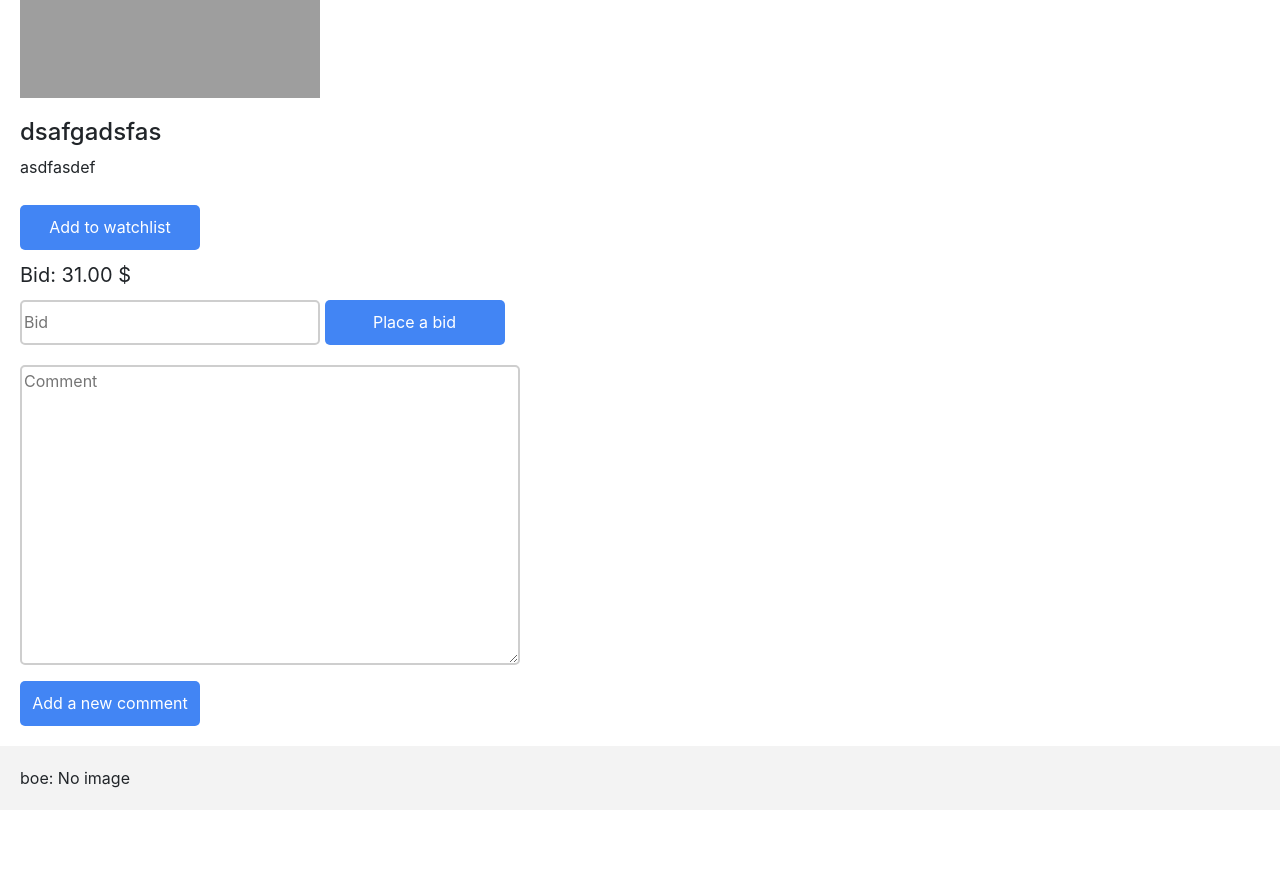
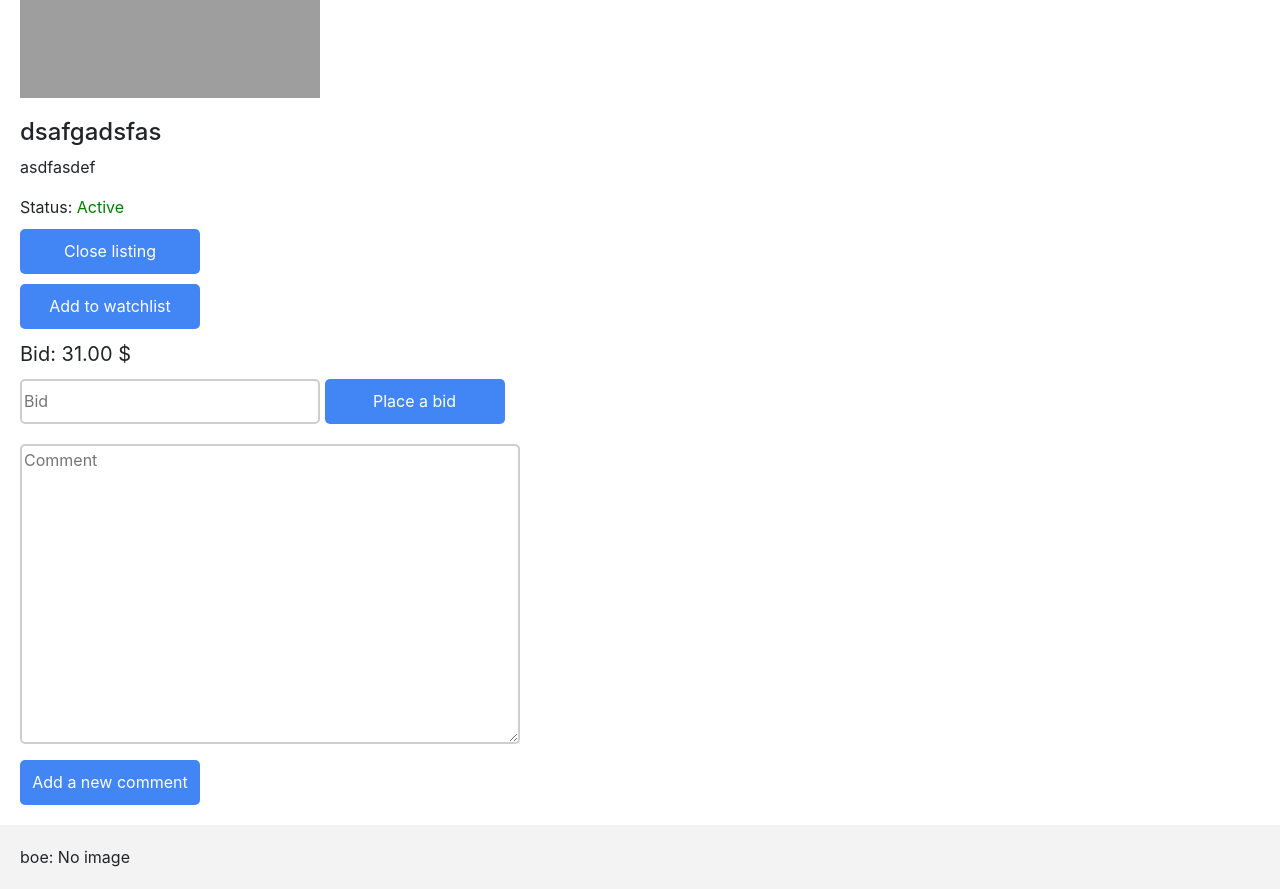
Before and after one commit to constantin-boerescu/Project-2-Commerce-CS50w, a Django app: page /2 in a window 1280 px wide. Shown: the part 304-1193 px from the top of the page. Before the commit the page ends 1092 px from the top, so only its background shows below. Run offline with Django 3.2, Linux system fonts and the light colour scheme; a user stored in the database is signed in; data comes from the database, SQL or seed files in the repository; both versions use the stored data as it was after the commit; data that the repository does not hold is empty; some libraries are stand-ins or nearby versions; grey boxes are pictures that could not be loaded.

Commit message:
Made Close Listing

```diff
--- a/auctions/models.py
+++ b/auctions/models.py
@@ -29,6 +29,7 @@ class AuctionListing(models.Model):
     image_url = models.CharField(max_length=2048, blank=True, default="https://i.stack.imgur.com/mwFzF.png")
     owner = models.ForeignKey(User, on_delete=models.CASCADE, related_name="user")
     watch_list = models.ManyToManyField(User, blank=True, related_name="watch_list")
+    is_active = models.BooleanField(default=True)
 
     def __str__(self):
         return f"{self.title} owned by: {self.owner}"
--- a/auctions/static/auctions/styles.css
+++ b/auctions/static/auctions/style.css
@@ -95,3 +95,9 @@ input::-webkit-inner-spin-button {
     margin-top: 10px;
     font-size: 20px;
 }
+.active{
+    color: green;
+}
+.inactive{
+    color: red;
+}
--- a/auctions/templates/auctions/layout.html
+++ b/auctions/templates/auctions/layout.html
@@ -5,7 +5,7 @@
     <head>
         <title>{% block title %}Auctions{% endblock %}</title>
         <link rel="stylesheet" href="https://stackpath.bootstrapcdn.com/bootstrap/4.4.1/css/bootstrap.min.css" integrity="sha384-Vkoo8x4CGsO3+Hhxv8T/Q5PaXtkKtu6ug5TOeNV6gBiFeWPGFN9MuhOf23Q9Ifjh" crossorigin="anonymous">
-        <link href="{% static 'auctions/styles.css' %}" rel="stylesheet">
+        <link href="{% static 'auctions/style.css' %}" rel="stylesheet">
     </head>
     <body>
         <div class="nav_bar">
--- a/auctions/templates/auctions/listing_page.html
+++ b/auctions/templates/auctions/listing_page.html
@@ -5,15 +5,24 @@
         <img src="{{listing.image_url}}" alt="image of the listing">
         <h4>{{listing.title}}</h4>
         <p>{{listing.description}}</p>
+        {% if is_active %}
+            Status: <span class="active">Active</span>
+            {% if is_owner %}
+                <form action ="{% url 'close_listing' listing_id=listing.id %}">
+                    <input type="submit" value="Close listing" class="watch_list_btn">
+                </form>
+
+            {% endif %}
+        {% else %}
+            Status: <span class="inactive">Inactive</span>
+        {% endif %}
 
         {% if user.is_authenticated %}
             {% if is_in_watchlist %}
-            <div class="watch_list_btn">
                 <form action="{% url 'remove_from_watchlist' listing_id=listing.id %}">
                     {% csrf_token %}
-                    <input type="submit" value ='Remove from watchlist'>
+                    <input class="watch_list_btn" type="submit" value ='Remove from watchlist'>
                 </form>
-            </div>
             {% else %}
                 <form action="{% url 'add_to_watchlist' listing_id=listing.id %}">
                     {% csrf_token %}
@@ -32,7 +41,6 @@
                 <br>
                 <input type="submit" value ='Add a new comment' class="watch_list_btn">
             </form>
-
         {% endif %}
     </div>
         <div class="comments">
--- a/auctions/urls.py
+++ b/auctions/urls.py
@@ -14,5 +14,7 @@ urlpatterns = [
     path("<int:listing_id>/remove_from_watchlist", views.remove_from_watchlist, name="remove_from_watchlist"),
     path("<int:listing_id>/update_bids", views.update_bids, name="update_bids"),
     path("<int:listing_id>/add_comment", views.add_comment, name="add_comment"),
+    path("<int:listing_id>/close_listing", views.close_listing, name="close_listing"),
+
 
 ]
--- a/auctions/views.py
+++ b/auctions/views.py
@@ -129,8 +129,12 @@ def listing_page(request, listing_id):
     listing = AuctionListing.objects.get(pk=listing_id)
     # gets the current user
     current_user = request.user
-
-    #get the current bid
+    # gets if the current user is the owner of the listing
+    if current_user == listing.owner:
+        is_owner = True
+    else:
+        is_owner = False
+    # get the current bid
     current_bid = listing.price
 
     # if the user is in the watch or not the is_in_watchlist is updated
@@ -141,12 +145,16 @@ def listing_page(request, listing_id):
 
     comments = Comments.objects.filter(listing = listing)
 
+    is_active = listing.is_active
+
     # renders the listing page
     return render(request, "auctions/listing_page.html",{
         "listing":listing,
         "is_in_watchlist":is_in_watchlist,
         "bid":current_bid.amount,
         "comments":comments,
+        "is_active":is_active,
+        "is_owner":is_owner,
         })
 
 
@@ -178,8 +186,10 @@ def update_bids(request, listing_id):
     new_bid = request.POST["new_bid"]
     # gets the lisitng model by id
     listing = AuctionListing.objects.get(pk=listing_id)
+    is_active = listing.is_active
+
     current_user = request.user
-    if int(new_bid) > int(listing.price.amount):
+    if int(new_bid) > int(listing.price.amount) and is_active:
         update_bid = Bids(user=current_user, amount = new_bid)
         update_bid.save()
         listing.price = update_bid
@@ -200,3 +210,12 @@ def add_comment(request, listing_id):
     comment.save()
 
     return HttpResponseRedirect(reverse("listing_page", args=(listing_id,)))
+
+def close_listing(request, listing_id):
+    # geting the auction list
+    auction_listing = AuctionListing.objects.get(pk=listing_id)
+    # close the listing
+    auction_listing.is_active = False
+    auction_listing.save()
+
+    return HttpResponseRedirect(reverse("listing_page", args=(listing_id,)))
```
Also changed, not shown: auctions/migrations/0018_auctionlisting_is_active.py (added), db.sqlite3.
